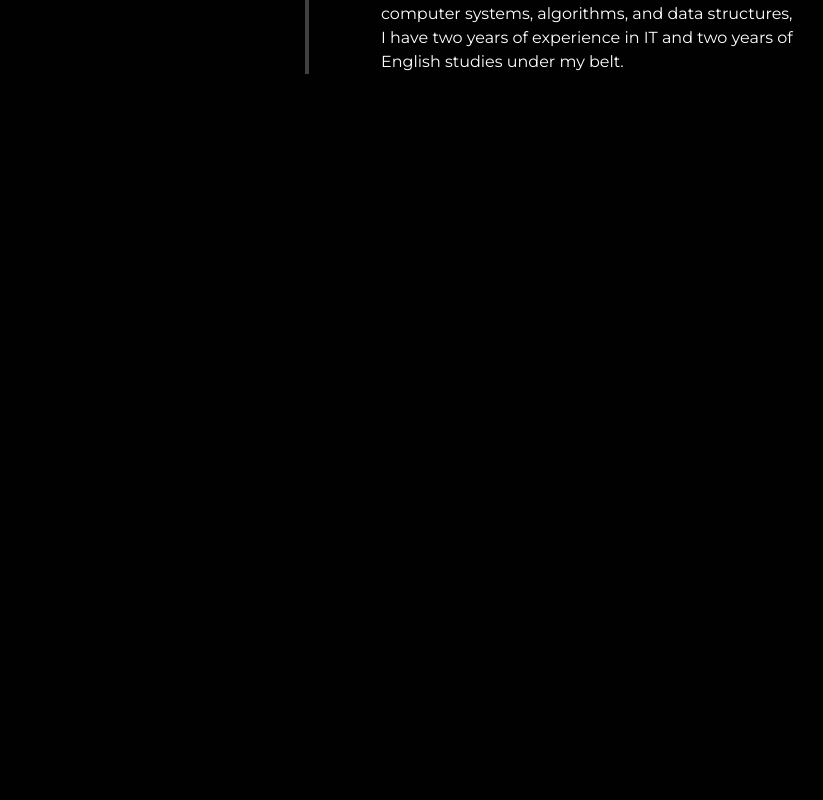
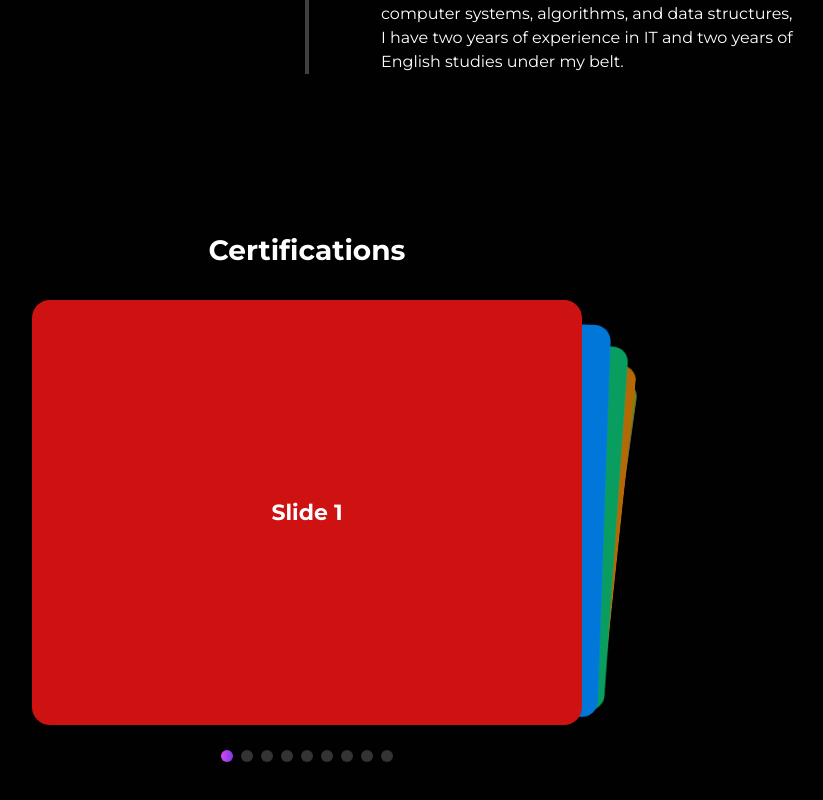
Before and after one commit to ArturoZAC/testing-forport-4z4c, a Next.js app: page / in a window 1280 px wide. Shown: the part 814-1614 px from the top of the page, without its empty margins (333-1156 px from the left). Before the commit the page ends 888 px from the top, so only its background shows below. Built offline with nearby package versions, Linux system fonts and the light colour scheme.

Commit message:
finishedEducationSections

```diff
--- a/src/components/education/BodyEducation.tsx
+++ b/src/components/education/BodyEducation.tsx
@@ -1,11 +1,12 @@
 import { MainContainer } from "../responsive/MainContainer"
+import { Certifications } from "./Certifications"
 import { SideLeft } from "./SideLeft"
 import { SideMiddle } from "./SideMiddle"
 import { SideRight } from "./SideRight"
 
 export const BodyEducation = () => {
   return (
-    <div className="flex w-full justify-center items-center">
+    <div className="flex flex-col w-full justify-center items-center">
       <MainContainer className="flex justify-center items-stretch h-auto">
         <div className="w-1/2 flex flex-col justify-center items-center h-full">
           <SideLeft />
@@ -17,6 +18,7 @@ export const BodyEducation = () => {
           <SideRight />
         </div>
       </MainContainer>
+      <Certifications />
     </div>
   )
 }
--- /dev/null
+++ b/src/components/education/Certifications.tsx
@@ -0,0 +1,40 @@
+'use client';
+
+import React from "react";
+import { Swiper, SwiperSlide } from "swiper/react";
+import { EffectCards, Pagination } from 'swiper/modules';
+
+// Import Swiper styles
+import 'swiper/css';
+import 'swiper/css/effect-cards';
+import 'swiper/css/pagination';
+import './styles.css';
+
+// import required modules
+import { MainContainer } from "../responsive/MainContainer";
+
+export const Certifications = () => {
+  return (
+
+    <MainContainer className="my-40 flex flex-col justify-center items-center gap-y-8">
+      <p className="text-subtitle1-b-d">Certifications</p>
+       <Swiper
+        effect={'cards'}
+        grabCursor={true}
+        modules={[EffectCards, Pagination]}
+        pagination={{ clickable: true }}
+        className="mySwiper"
+      >
+        <SwiperSlide>Slide 1</SwiperSlide>
+        <SwiperSlide>Slide 2</SwiperSlide>
+        <SwiperSlide>Slide 3</SwiperSlide>
+        <SwiperSlide>Slide 4</SwiperSlide>
+        <SwiperSlide>Slide 5</SwiperSlide>
+        <SwiperSlide>Slide 6</SwiperSlide>
+        <SwiperSlide>Slide 7</SwiperSlide>
+        <SwiperSlide>Slide 8</SwiperSlide>
+        <SwiperSlide>Slide 9</SwiperSlide>
+      </Swiper>
+    </MainContainer>
+  )
+};
--- a/src/components/education/index.ts
+++ b/src/components/education/index.ts
@@ -2,3 +2,4 @@ export * from './BodyEducation';
 export * from './SideLeft';
 export * from './SideRight';
 export * from './SideMiddle';
+export * from './Certifications';
--- /dev/null
+++ b/src/components/education/styles.css
@@ -0,0 +1,70 @@
+.swiper {
+  width: 550px;
+  height: 425px;
+}
+
+.swiper-slide {
+  display: flex;
+  align-items: center;
+  justify-content: center;
+  border-radius: 18px;
+  font-size: 22px;
+  font-weight: bold;
+  color: #fff;
+}
+
+.swiper-slide:nth-child(1n) {
+  background-color: rgb(206, 17, 17);
+}
+
+.swiper-slide:nth-child(2n) {
+  background-color: rgb(0, 140, 255);
+}
+
+.swiper-slide:nth-child(3n) {
+  background-color: rgb(10, 184, 111);
+}
+
+.swiper-slide:nth-child(4n) {
+  background-color: rgb(211, 122, 7);
+}
+
+.swiper-slide:nth-child(5n) {
+  background-color: rgb(118, 163, 12);
+}
+
+.swiper-slide:nth-child(6n) {
+  background-color: rgb(180, 10, 47);
+}
+
+.swiper-slide:nth-child(7n) {
+  background-color: rgb(35, 99, 19);
+}
+
+.swiper-slide:nth-child(8n) {
+  background-color: rgb(0, 68, 255);
+}
+
+.swiper-slide:nth-child(9n) {
+  background-color: rgb(218, 12, 218);
+}
+
+.swiper-slide:nth-child(10n) {
+  background-color: rgb(54, 94, 77);
+}
+
+.swiper-pagination-bullet {
+  background: white;
+  width: 12px;
+  height: 12px;
+}
+
+.swiper-pagination-bullet-active {
+  background-image: linear-gradient(to left, #7c3aed, #d946ef);
+  opacity: 1;
+}
+
+.swiper-pagination {
+  bottom: -20px !important;
+  position: relative;
+}
```
Also changed, not shown: package.json (+6 -5 lines), 1 other file (tests, documents, lock files or other folders).
